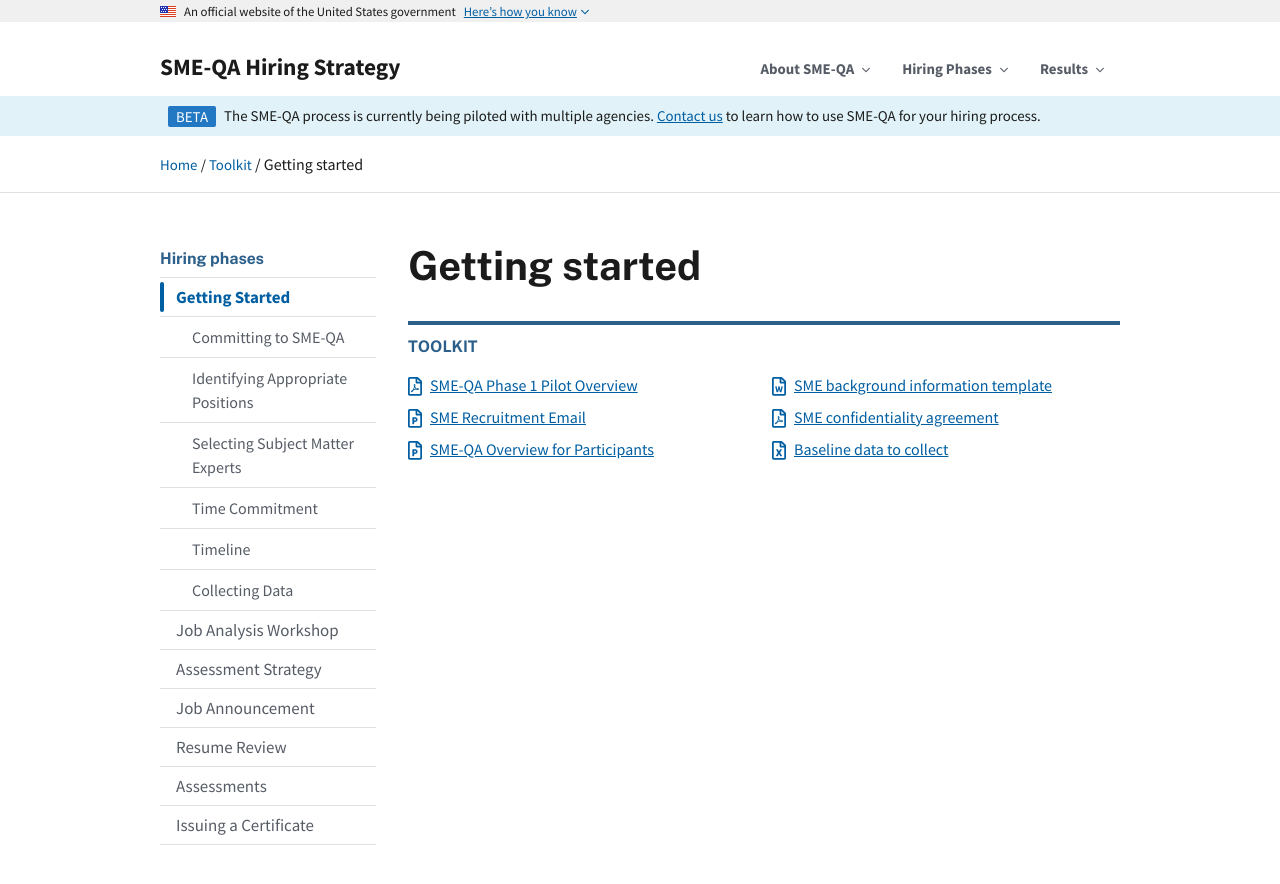
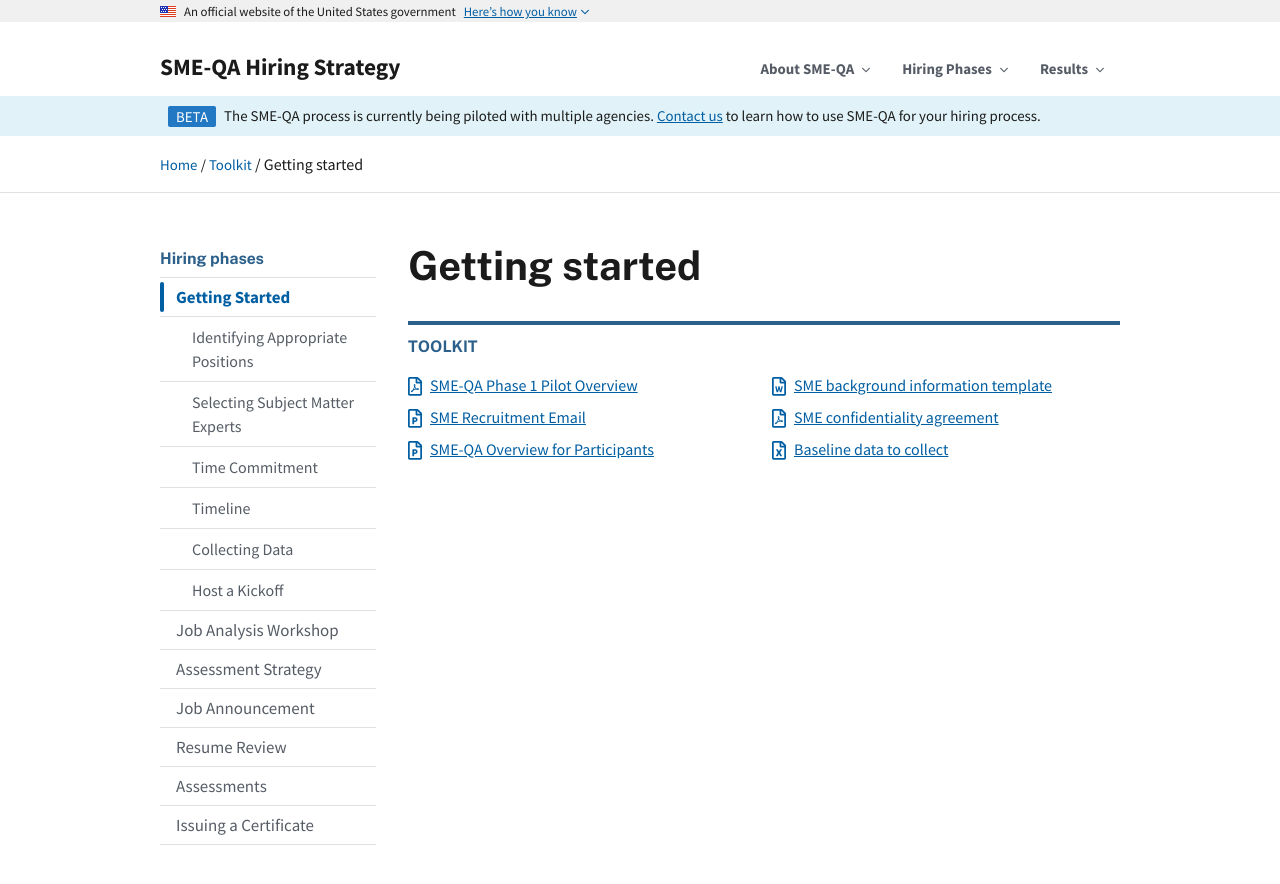
Before and after one commit to usds/SME-QA-Website, a Jekyll site: the page built from toolkit/getting-started/index.html, in a window 1280 px wide and 900 px high. Shown: the top 884 px of the window. Built offline with Jekyll 4.4.1, drawn with Linux system fonts in a browser that asks for light colours.

Commit message:
Update navigation.yml

```diff
--- a/_data/navigation.yml
+++ b/_data/navigation.yml
@@ -23,8 +23,6 @@ hiring-phases:
   - text: Getting Started
     href: /hiring-phases/getting-started/
     subnav:
-    - text: Committing to SME-QA
-      href: /hiring-phases/getting-started/committing-to-smeqa/
     - text: Identifying Appropriate Positions
       href: /hiring-phases/getting-started/identifying-appropriate-positions/
     - text: Selecting Subject Matter Experts
@@ -35,6 +33,8 @@ hiring-phases:
       href: "/hiring-phases/getting-started/timeline/"
     - text: Collecting Data
       href: "/hiring-phases/getting-started/collecting-data/"
+    - text: Host a Kickoff
+      href: /hiring-phases/getting-started/host-a-kickoff/
     phase: getting-started
   - text: Job Analysis Workshop
     href: /hiring-phases/job-analysis/
```
